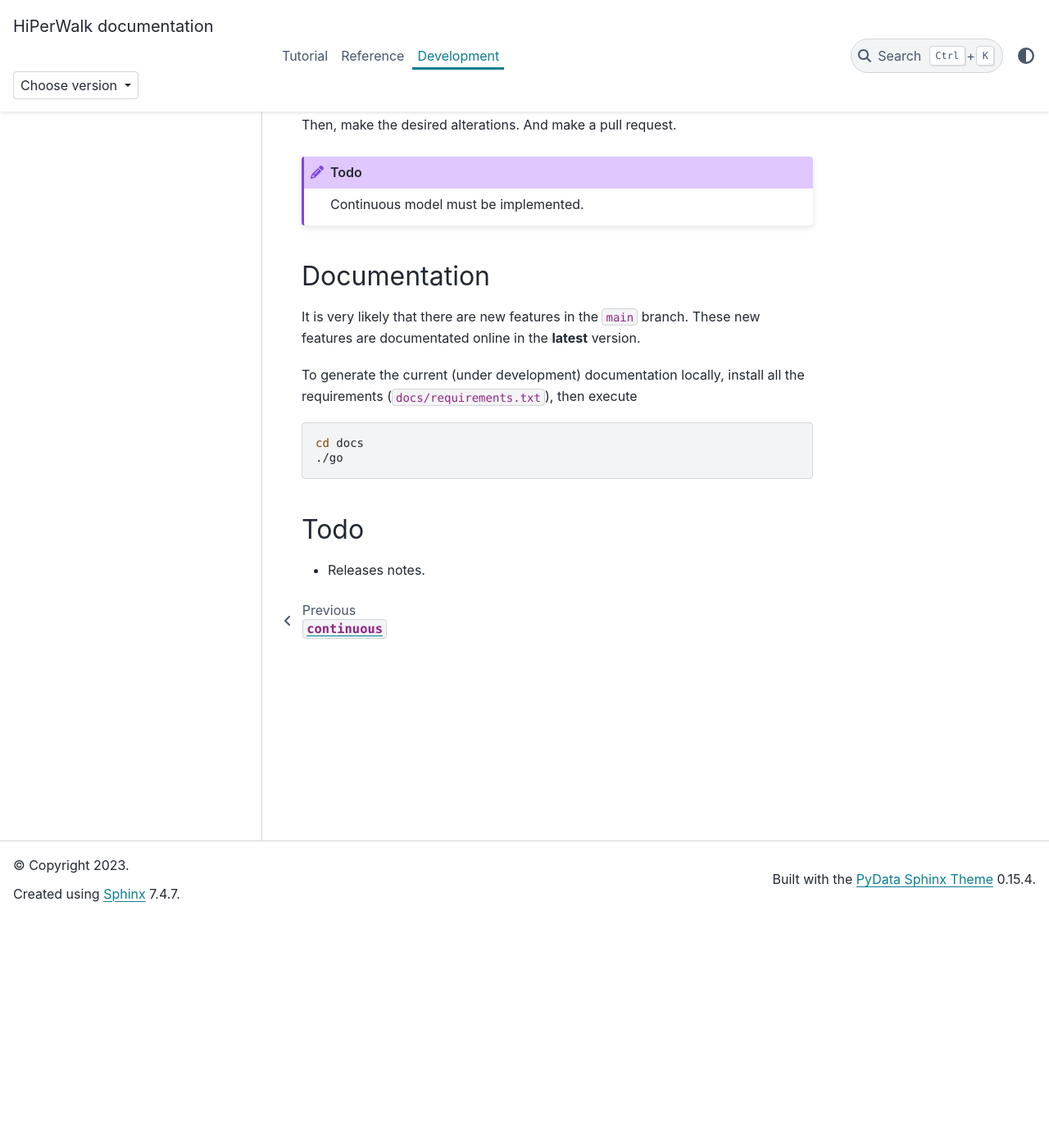
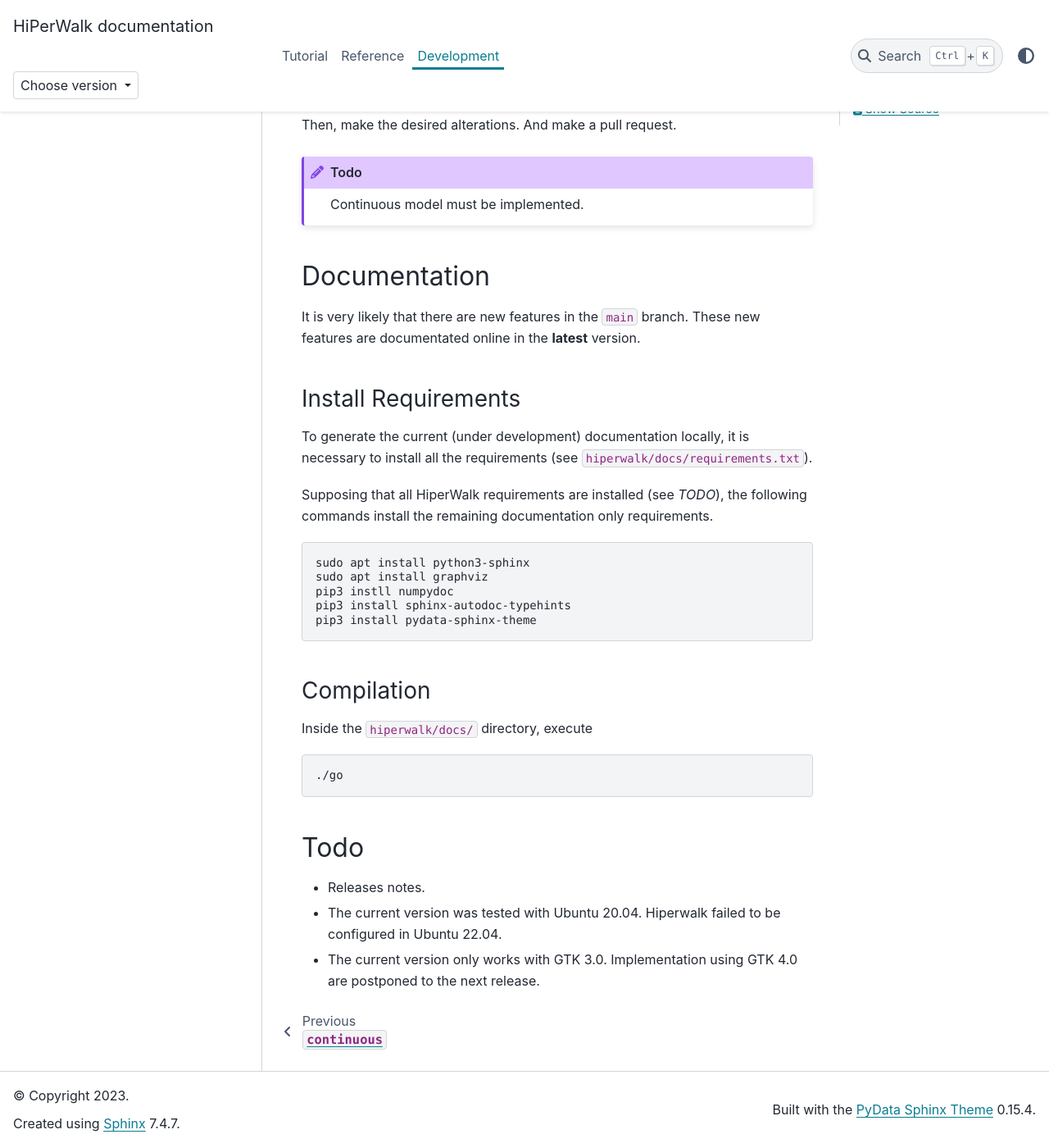
Before and after one commit to hiperwalk/hiperwalk, a Sphinx documentation site: the page built from docs/development/index.rst, in a window 1280 px wide and 1400 px high, scrolled down 281 px. Shown: the whole window at 82% size. Built offline with Sphinx 7.4.7 and the PyData theme 0.15.4, drawn with Linux system fonts in a browser that asks for light colours; comment, search, counter and statistics services are not loaded.

Commit message:
Add docs requirements installation instructions

```diff
--- a/docs/development/index.rst
+++ b/docs/development/index.rst
@@ -1,3 +1,4 @@
+===========
 Development
 ===========
 
@@ -16,20 +17,44 @@
    Continuous model must be implemented.
 
 Documentation
--------------
+=============
 
 It is very likely that there are new features in the ``main`` branch.
 These new features are documentated online in the **latest** version.
 
+Install Requirements
+--------------------
+
 To generate the current (under development) documentation locally,
-install all the requirements (``docs/requirements.txt``),
-then execute
+it is necessary to install all the requirements
+(see ``hiperwalk/docs/requirements.txt``).
+
+Supposing that all HiperWalk requirements are installed
+(see *TODO*),
+the following commands install the remaining documentation only requirements.
 
 .. code-block:: shell
 
-   cd docs
+   sudo apt install python3-sphinx
+   sudo apt install graphviz
+   pip3 instll numpydoc
+   pip3 install sphinx-autodoc-typehints
+   pip3 install pydata-sphinx-theme
+
+Compilation
+-----------
+
+Inside the ``hiperwalk/docs/`` directory, execute
+
+
+.. code-block:: shell
+
    ./go
 
 Todo
-----
+====
 * Releases notes.
+* The current version was tested with Ubuntu 20.04.
+  Hiperwalk failed to be configured in Ubuntu 22.04.
+* The current version only works with GTK 3.0.
+  Implementation using GTK 4.0 are postponed to the next release.
```
